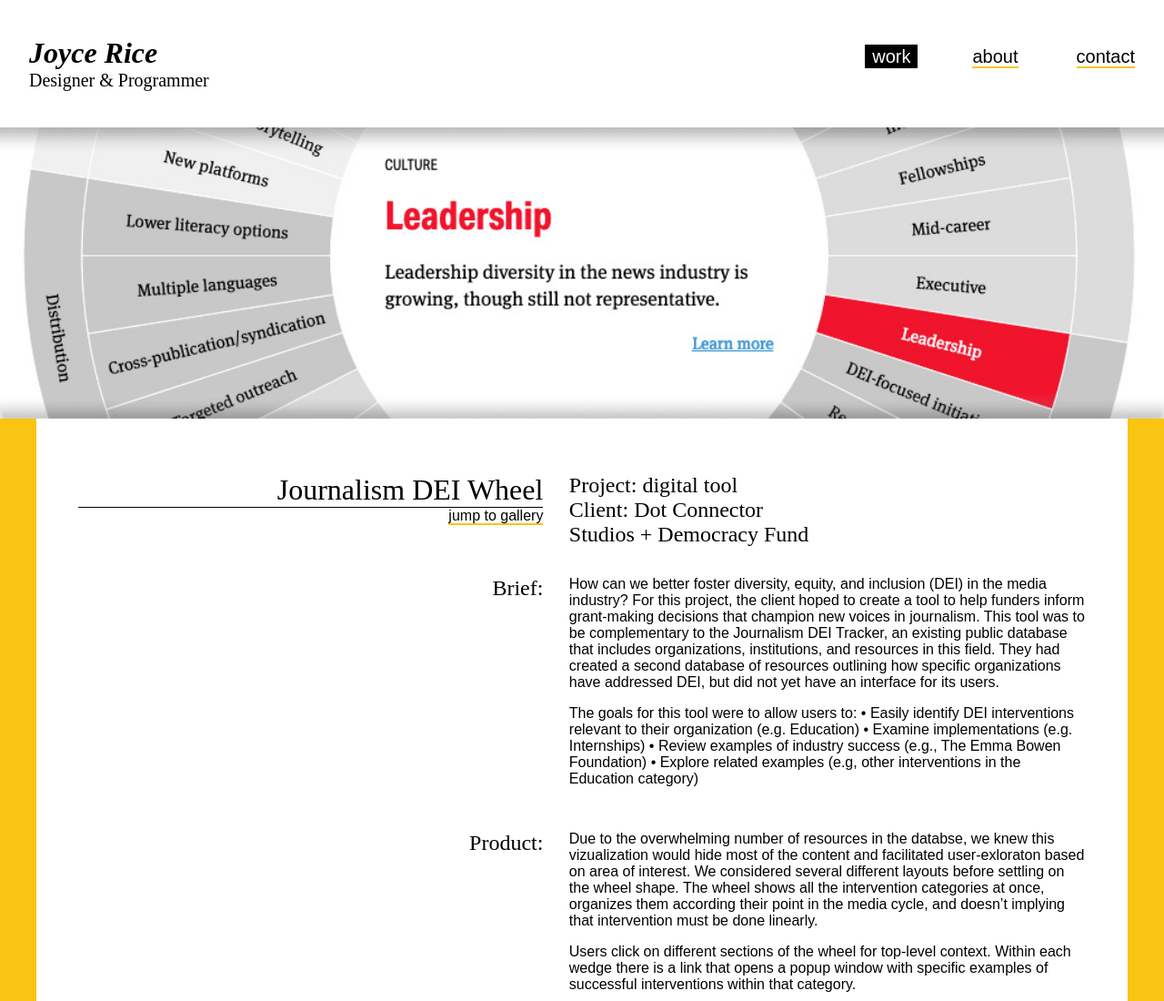
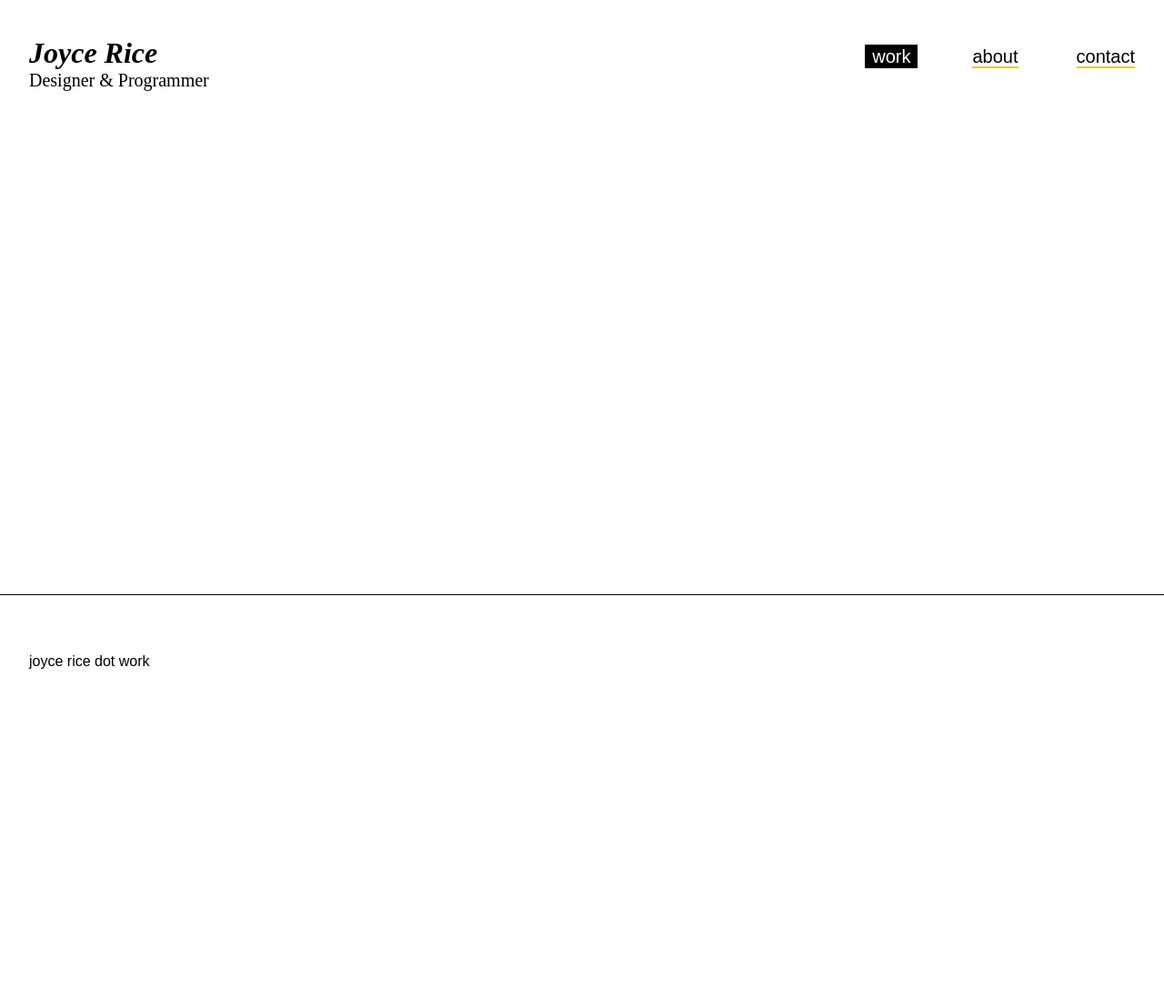
Before and after one commit to teenyrobots/20-joycerice-work, a plain HTML site: page template.html in a window 1280 px wide. Shown: the top 1100 px of the page at 91% size. After the commit the page ends 800 px from the top, so only its background shows below. Drawn offline with Linux system fonts and the light colour scheme; a web font is replaced by a local one.

Commit message:
removes initial buildout of project page

```diff
--- a/template.html
+++ b/template.html
@@ -21,57 +21,8 @@
             </ul>
         </nav>
 
-        <div class="projContent">
-            <img src="assets/projects/dei/banner.jpg" alt="" class="banner">
-            <div class="vertical">
-                <div class="vertical-flexy">
-                    <div class="vf-1">
-                        <h1>Journalism DEI Wheel</h1>
-                        <a href="#gallery">jump to gallery</a>
-                    </div>
-                    <div class="vf-2">
-                        <h2>Project: digital tool</h2>
-                        <h2>Client: Dot Connector Studios + Democracy Fund</h2>
-                    </div>
-                </div>
-                <div class="vertical-flexy">
-                    <h2 class="vf-1">Brief:</h2>
-                    <div class="vf-2">
-                        <p>How can we better foster diversity, equity, and inclusion (DEI) in the media industry? For this project, the client hoped to create a tool to help funders inform grant-making decisions that champion new voices in journalism. This tool was to be complementary to the Journalism DEI Tracker, an existing public database that includes organizations, institutions, and resources in this field. They had created a second database of resources outlining how specific organizations have addressed DEI, but did not yet have an interface for its users.</p>
-                        <p>The goals for this tool were to allow users to:
-                            • Easily identify DEI interventions relevant to their organization (e.g. Education)
-                            • Examine implementations (e.g. Internships)
-                            • Review examples of industry success (e.g., The Emma Bowen Foundation)
-                            • Explore related examples (e.g, other interventions in the Education category)</p>
-                    </div>
-                </div>
-                <div class="vertical-flexy">
-                    <h2 class="vf-1">Product:</h2>
-                    <div class="vf-2">
-                        <p>Due to the overwhelming number of resources in the databse, we knew this vizualization would hide most of the content and facilitated user-exloraton based on area of interest. We considered several different layouts before settling on the wheel shape. The wheel shows all the intervention categories at once, organizes them according their point in the media cycle, and doesn’t implying that intervention must be done linearly.</p>
-                        <p>Users click on different sections of the wheel for top-level context. Within each wedge there is a link that opens a popup window with specific examples of successful interventions within that category.</p>
-                        <p>This tool was built using the open-source data visualization library, D3. D3 graphics are reliable, easy to modify, and can play nicely with most content management systems. The open-source nature and flexibility of this library made it an easy choice for this graphic.</p>
-                    </div>
-                </div>
-                <div class="vertical-flexy">
-                    <h2 class="vf-1">Learn More:</h2>
-                    <div class="vf-2">
+        <div class="">
 
-                            <img src="assets/projects/-logos/mtv.png" alt="">
-                            <a href="#">here is an article title or whatever</a>
-
-                    </div>
-
-                </div>
-
-
-                <div id="gallery">
-                    <h2>Gallery</h2>
-                    <img src="assets/projects/dei/0.jpg" alt="">
-                    <img src="assets/projects/dei/1.jpg" alt="">
-                    <img src="assets/projects/dei/2.jpg" alt="">
-                </div>
-            </div>
 
         </div>
 
```
